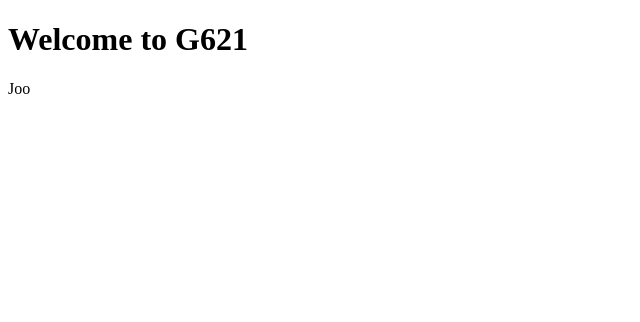
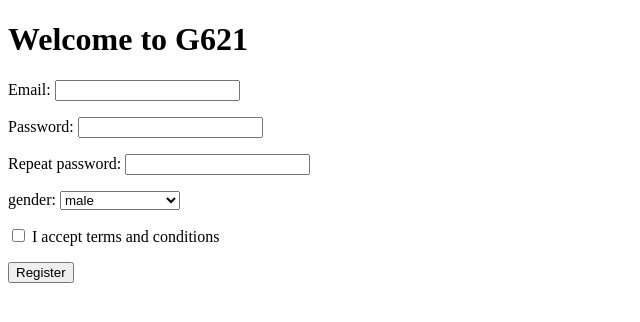
Before and after one commit to henrithortouch/g621-gameshop, a Django app: page /login/ in a window 1280 px wide. Shown: the top 322 px of the page, without its empty margins (0-640 px from the left). Run offline with Django 3.2, Linux system fonts and the light colour scheme.

Commit message:
Added gender option

```diff
--- a/gameshop/templates/gameshop/login.html
+++ b/gameshop/templates/gameshop/login.html
@@ -7,8 +7,35 @@
   <body>
     <h1>Welcome to G621</h1>
     <div id="login_div" />
-    <p id="form">
-    	Joo
-    </p>
+   <form action="http://127.0.0.1/wsd/html_form_check" method="post">
+            <p>
+                <label for="email">Email:</label>
+                <input type="text" name="email" id="email">
+            </p>
+            <p>
+                <label for="passwd">Password:</label>
+                <input type="password" name="passwd" id="passwd">
+            </p>
+            <p>
+                <label for="passwd2">Repeat password:</label>
+                <input type="password" name="passwd2" id="passwd2">
+            </p>
+            <p>
+                <label for="lang">gender:</label>
+                <select name="lang" id="lang">
+                    <option value="fi">male</option>
+                    <option value="sv">female</option>
+                    <option value="no">attack helicopter</option>
+                    <option value="da">other</option>
+                    <option value="is">pokemon</option>
+                </select>
+            </p>
+            <p>
+                <input type="checkbox" name="terms" id="terms" value="on">
+                <label for="terms">I accept terms and conditions</label>
+            </p>
+            <button>Register</button>
+
+        </form>
   </body>
 </html>
```
